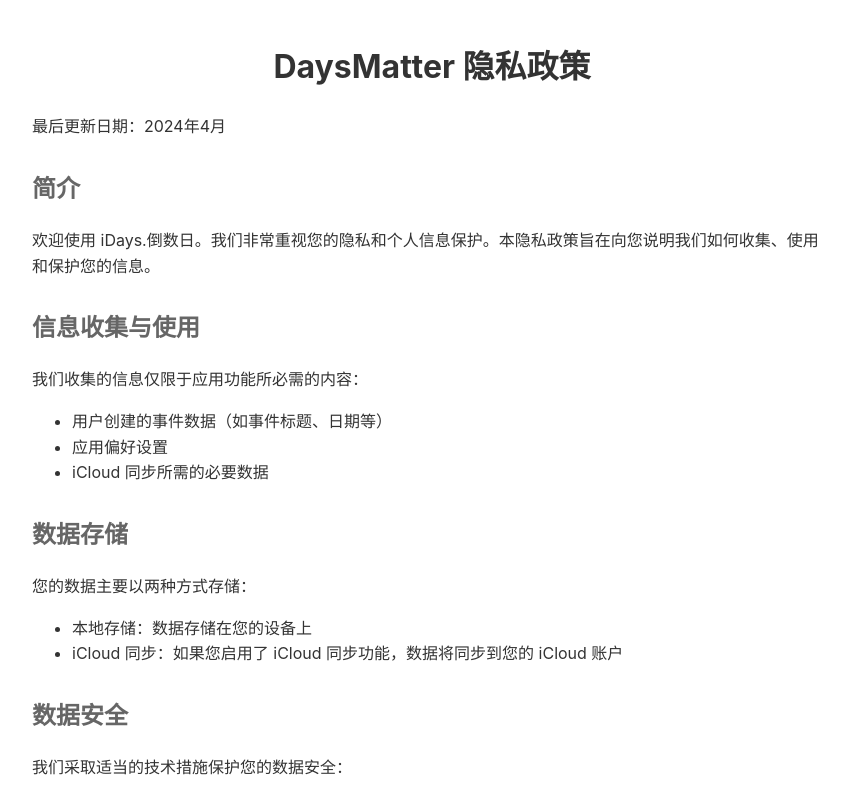
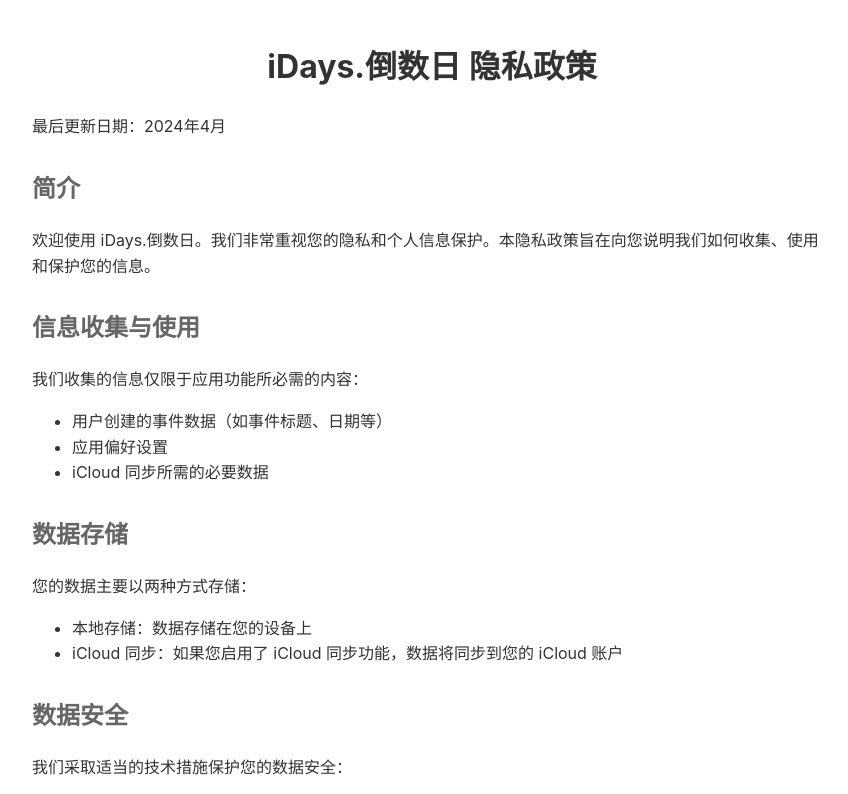
Before and after one commit to zaltsing/daysMatterLite-privacy-policy, a plain HTML site: page index.html in a window 1280 px wide. Shown: the top 794 px of the page, without its empty margins (208-1056 px from the left). Drawn offline with Linux system fonts and the light colour scheme.

Commit message:
Update index.html

```diff
--- a/index.html
+++ b/index.html
@@ -27,7 +27,7 @@
     </style>
 </head>
 <body>
-    <h1>DaysMatter 隐私政策</h1>
+    <h1>iDays.倒数日 隐私政策</h1>
     <p>最后更新日期：2024年4月</p>
 
     <h2>简介</h2>
```
